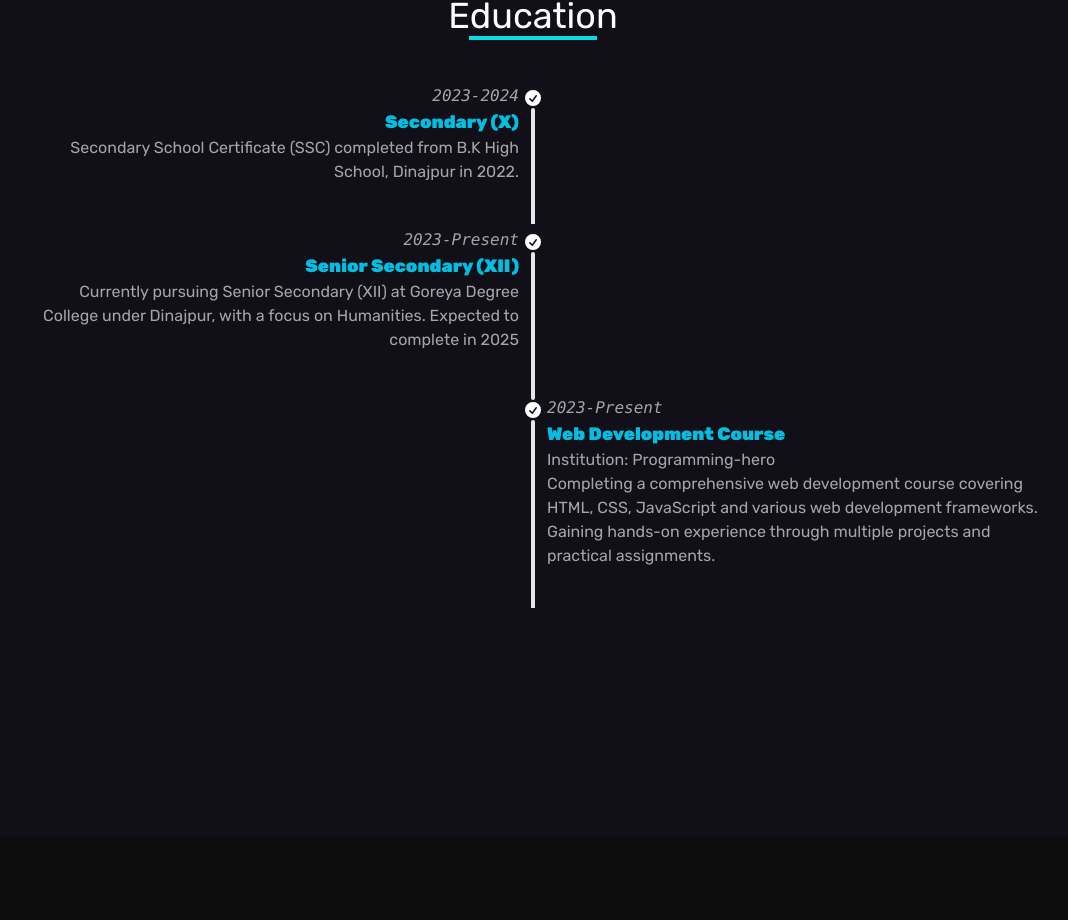
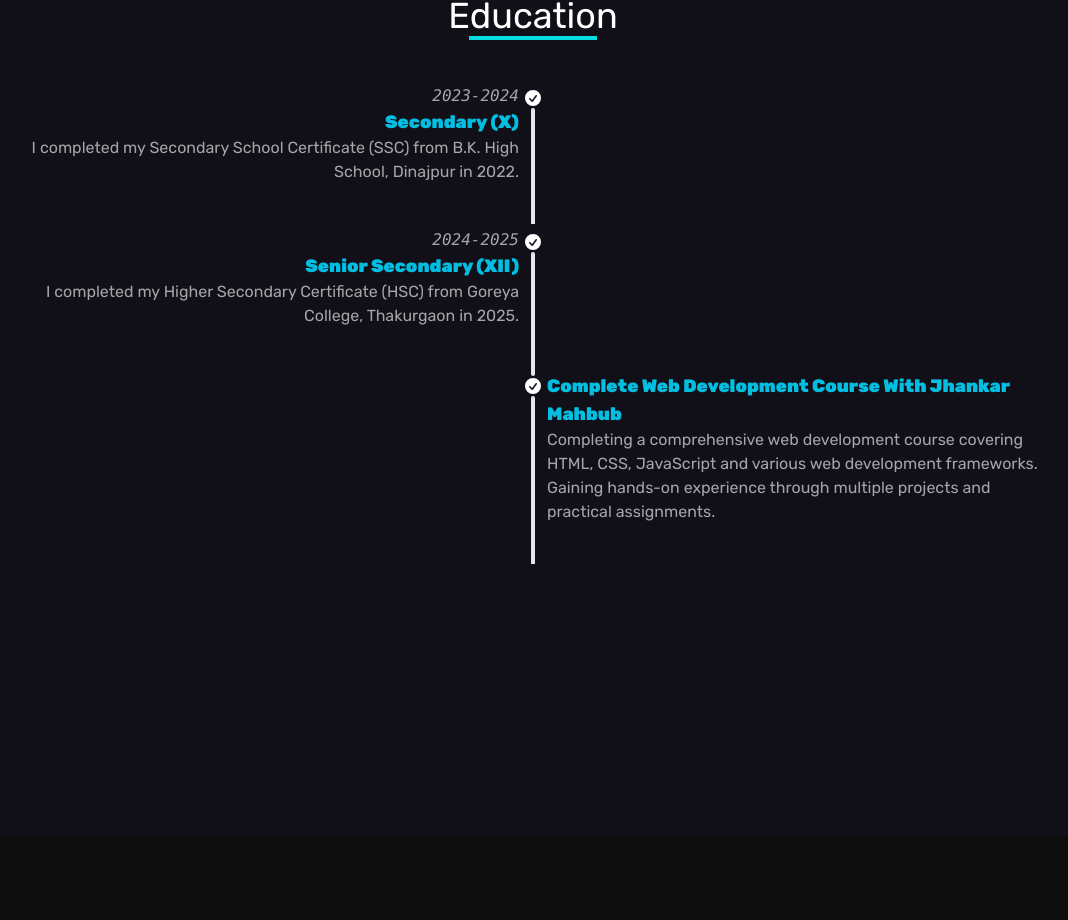
Before and after one commit to kalidashodekare14/my_portfolio, a Next.js app: page / in a window 1280 px wide. Shown: the part 2268-3188 px from the top of the page, without its empty margins (107-1175 px from the left). Built offline with nearby package versions, Linux system fonts and the light colour scheme.

Commit message:
Project Education section update

```diff
--- a/src/components/ContactUs/ContactUs.jsx
+++ b/src/components/ContactUs/ContactUs.jsx
@@ -23,7 +23,7 @@ const ContactUs = () => {
     const sendEmail = (e) => {
         e.preventDefault();
 
-
+        console.log('checking from data', form);
 
         emailjs
             .sendForm('service_allih9w', 'template_49b5xew', form.current, {
--- a/src/components/Education/Education.jsx
+++ b/src/components/Education/Education.jsx
@@ -38,7 +38,7 @@ const Education = () => {
                     <div className="timeline-start mb-10 md:text-end">
                         <time className="font-mono italic text-[#ffffff9f] dark:text-black">2023-2024</time>
                         <div className="text-lg font-black text-[#02bfe2]">Secondary (X)</div>
-                        <span className='text-[#ffffff9f] dark:text-black'>Secondary School Certificate (SSC) completed from B.K High School, Dinajpur in 2022.</span>
+                        <span className='text-[#ffffff9f] dark:text-black'>I completed my Secondary School Certificate (SSC) from B.K. High School, Dinajpur in 2022.</span>
                     </div>
                     <hr />
                 </li>
@@ -58,9 +58,9 @@ const Education = () => {
                         </svg>
                     </div>
                     <div className="timeline-start mb-10 md:text-end">
-                        <time className="font-mono italic text-[#ffffff9f] dark:text-black">2023-Present</time>
+                        <time className="font-mono italic text-[#ffffff9f] dark:text-black">2024-2025</time>
                         <div className="text-lg font-black text-[#02bfe2]">Senior Secondary (XII)</div>
-                        <span className='text-[#ffffff9f] dark:text-black'>Currently pursuing Senior Secondary (XII) at Goreya Degree College under Dinajpur, with a focus on Humanities. Expected to complete in 2025</span>
+                        <span className='text-[#ffffff9f] dark:text-black'>I completed my Higher Secondary Certificate (HSC) from Goreya College, Thakurgaon in 2025.</span>
                     </div>
                     <hr />
                 </li>
@@ -81,9 +81,8 @@ const Education = () => {
                         </svg>
                     </div>
                     <div className="timeline-end md:mb-10">
-                        <time className="font-mono italic text-[#ffffff9f] dark:text-black">2023-Present</time>
-                        <div className="text-lg font-black text-[#02bfe2]">Web Development Course</div>
-                        <div className='text-[#ffffff9f] dark:text-black'>Institution: Programming-hero</div>
+                        <time className="font-mono italic text-[#ffffff9f] dark:text-black"></time>
+                        <div className="text-lg font-black text-[#02bfe2]">Complete Web Development Course With Jhankar Mahbub</div>
                         <span className='text-[#ffffff9f] dark:text-black'>Completing a comprehensive web development course covering HTML, CSS, JavaScript and various web development frameworks. Gaining hands-on experience through multiple projects and practical assignments.</span>
                     </div>
                     <hr />
```
